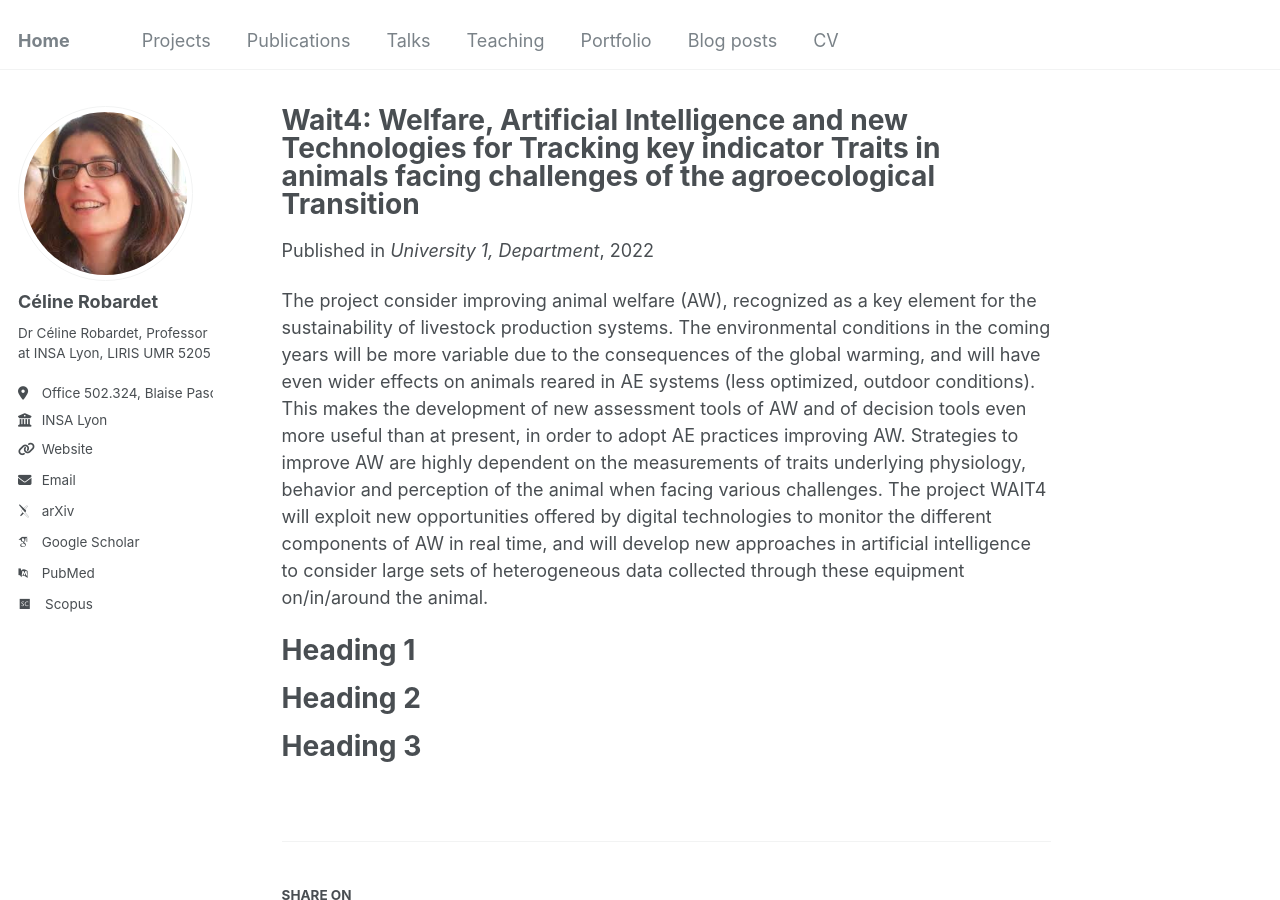
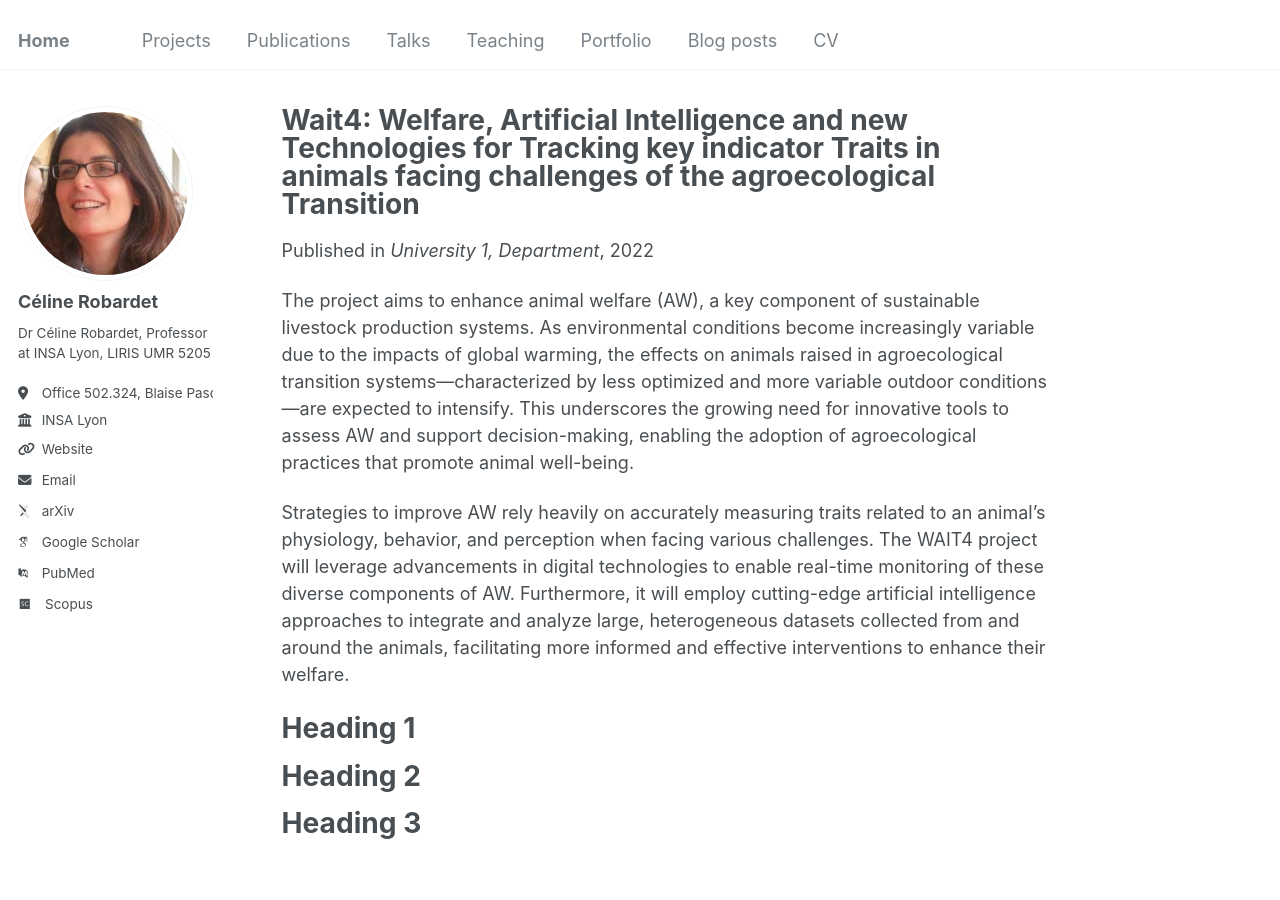
Before and after one commit to crobardet/crobardet.github.io, a Jekyll site: the page built from _projects/2022-wait4.md, in a window 1280 px wide and 900 px high. Built offline with Jekyll 4.4.1, drawn with Linux system fonts in a browser that asks for light colours; some web fonts are replaced.

Commit message:
Update 2022-wait4.md

```diff
--- a/_projects/2022-wait4.md
+++ b/_projects/2022-wait4.md
@@ -8,7 +8,12 @@ date: 2022-10-01
 location: #"City, Country"
 ---
 
-The project consider improving animal welfare (AW), recognized as a key element for the sustainability of livestock production systems. The environmental conditions in the coming years will be more variable due to the consequences of the global warming, and will have even wider effects on animals reared in AE systems (less optimized, outdoor conditions). This makes the development of new assessment tools of AW and of decision tools even more useful than at present, in order to adopt AE practices improving AW. Strategies to improve AW are highly dependent on the measurements of traits underlying physiology, behavior and perception of the animal when facing various challenges. The project WAIT4 will exploit new opportunities offered by digital technologies to monitor the different components of AW in real time, and will develop new approaches in artificial intelligence to consider large sets of heterogeneous data collected through these equipment on/in/around the animal.
+<p>The project aims to enhance animal welfare (AW), a key component of sustainable livestock production systems. As environmental conditions become increasingly variable due to the impacts of global warming, the effects on animals raised in agroecological transition systems—characterized by less optimized and more variable outdoor conditions—are expected to intensify. This underscores the growing need for innovative tools to assess AW and support decision-making, enabling the adoption of agroecological practices that promote animal well-being.
+</p>
+
+<p>Strategies to improve AW rely heavily on accurately measuring traits related to an animal’s physiology, behavior, and perception when facing various challenges. The WAIT4 project will leverage advancements in digital technologies to enable real-time monitoring of these diverse components of AW. Furthermore, it will employ cutting-edge artificial intelligence approaches to integrate and analyze large, heterogeneous datasets collected from and around the animals, facilitating more informed and effective interventions to enhance their welfare.</p>
+
+
 
 Heading 1
 ======
```
